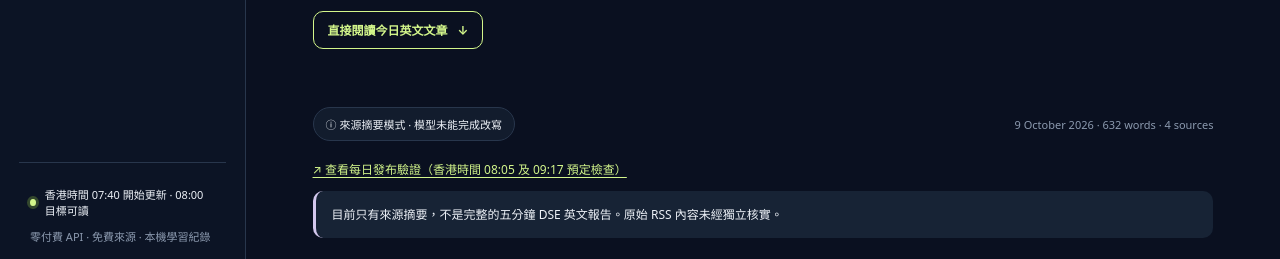
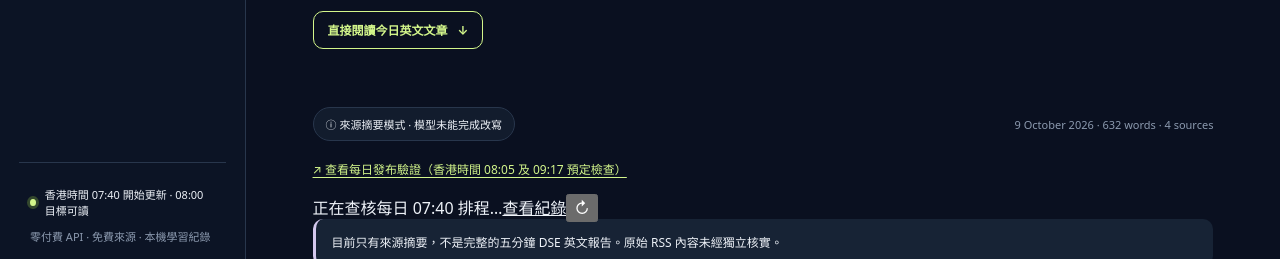
Before and after one commit to Tom-gpt65/ai-daily-intelligence, a plain HTML site: page site/index.html in a window 1280 px wide. Shown: the part 523-782 px from the top of the page. Drawn offline with Linux system fonts and the light colour scheme.

Commit message:
Show live GitHub daily job health and manual refresh on reader website

```diff
--- a/site/index.html
+++ b/site/index.html
@@ -52,6 +52,7 @@
         <a class="jump-to-reader" href="#reader">直接閱讀今日英文文章 <span aria-hidden="true">↓</span></a>
         <div class="status-row"><span id="status-banner" class="status-pill">載入中…</span><div id="report-metadata" class="report-metadata"></div></div>
         <a class="audit-link" href="https://github.com/Tom-gpt65/ai-daily-intelligence/actions/workflows/audit.yml" target="_blank" rel="noopener noreferrer">↗ 查看每日發布驗證（香港時間 08:05 及 09:17 預定檢查）</a>
+        <div class="schedule-live" id="schedule-live" role="status"><span id="schedule-text">正在查核每日 07:40 排程…</span><a id="schedule-run-link" href="https://github.com/Tom-gpt65/ai-daily-intelligence/actions/workflows/daily.yml" target="_blank" rel="noopener noreferrer">查看紀錄</a><button type="button" id="refresh-schedule" aria-label="重新檢查今日定時更新">↻</button></div>
         <div id="freshness-note" class="freshness-note hidden" role="status"></div>
         <section class="edition-overview" aria-label="本日閱讀概況">
           <div class="overview-stat"><span class="overview-label">閱讀長度</span><strong id="overview-minutes">約 5 分鐘</strong><small id="overview-words">按英文篇幅估計</small></div>
```
